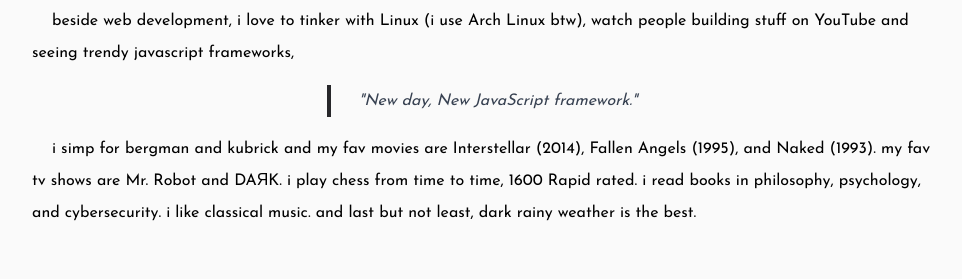
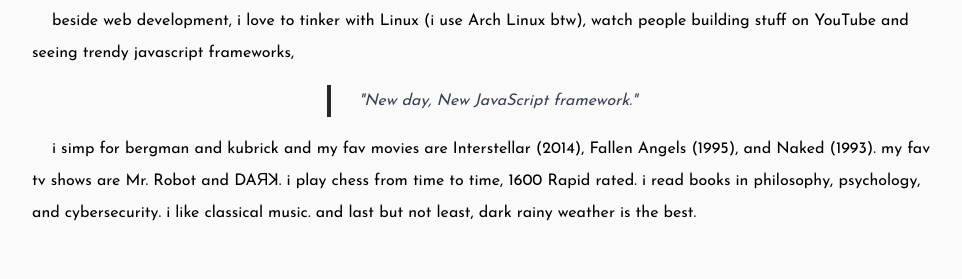
Before and after one commit to 1sma31L/Portfolio, a Next.js app: page / in a window 1280 px wide. Shown: the part 2100-2379 px from the top of the page, without its empty margins (158-1120 px from the left). Built offline with nearby package versions, Linux system fonts and the light colour scheme.

Commit message:
refactor: Update link in Home page to fix typo in TV show name

```diff
--- a/src/app/(home)/page.tsx
+++ b/src/app/(home)/page.tsx
@@ -114,7 +114,7 @@
 							<p>
 								i simp for bergman and kubrick and my fav movies are
 								Interstellar (2014), Fallen Angels (1995), and Naked (1993). my
-								fav tv shows are Mr. Robot and DAЯK. i play chess from time to
+								fav tv shows are Mr. Robot and DAЯꓘ. i play chess from time to
 								time, 1600 Rapid rated. i read books in philosophy, psychology,
 								and cybersecurity. i like classical music. and last but not
 								least, dark rainy weather is the best.
```
